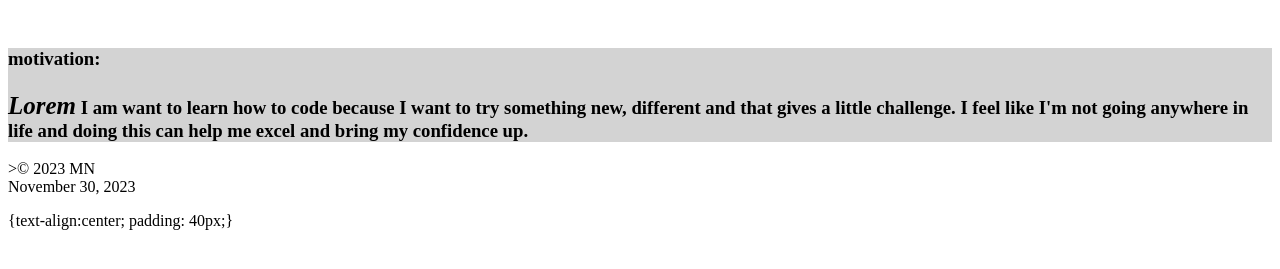
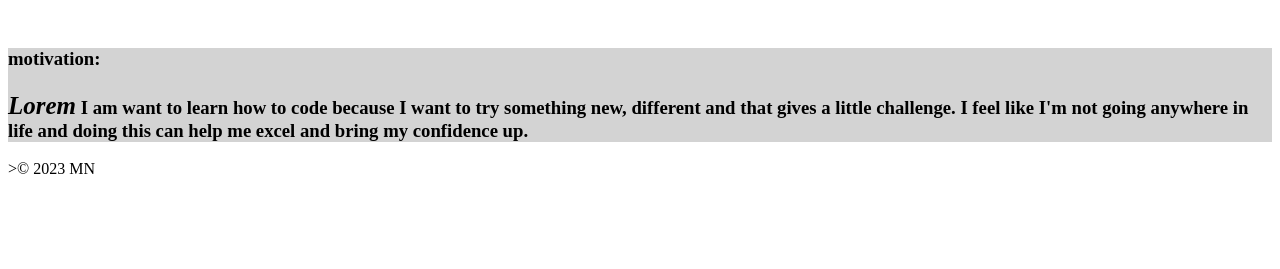
Before and after one commit to MadysonNewton/Project1, a plain HTML site: page index.html in a window 1280 px wide. Shown: the part 139-408 px from the top of the page. Drawn offline with Linux system fonts and the light colour scheme.

Commit message:
took out div and fixed it

```diff
--- a/index.html
+++ b/index.html
@@ -1,5 +1,6 @@
 <!DOCTYPE html>
 <html lang="en">
+
 <head>
     <meta charset="UTF-8">
     <meta name="viewport" content="width=device-width, initial-scale=1.0">
@@ -35,9 +36,7 @@
         </section></div {font-size: 75;}>
     </main>
 <footer<div>>&copy 2023 MN</footer></div {font-size: 75
-    <p>November 30, 2023</p> </body>
-</div {font-size: 75;}>
-<div> {text-align:center;
-    padding: 40px;}
+
+
 </body>
 </html>
```
